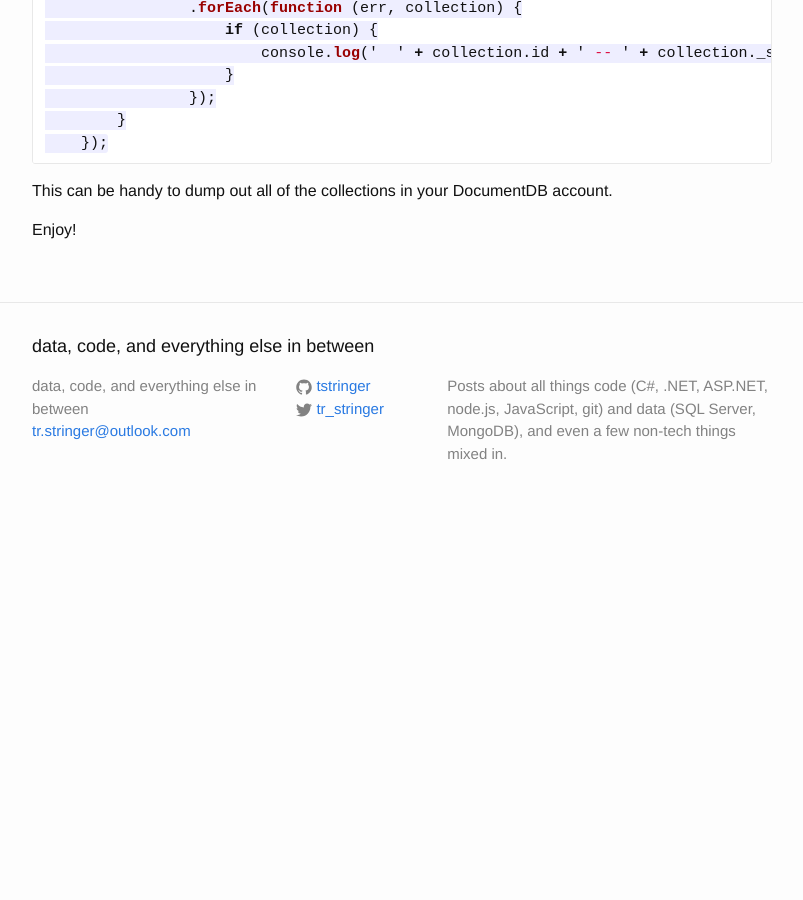
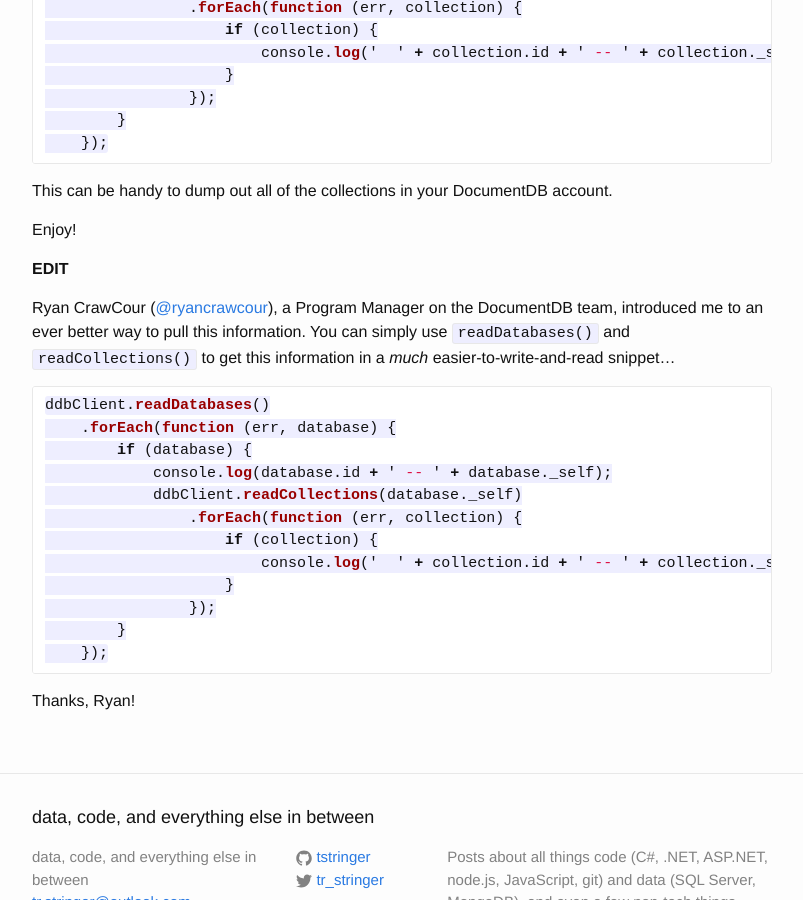
Before and after one commit to trstringer/tstringer.github.io, a Jekyll site: the page built from _posts/2015-11-06-nodejs-get-documentdb-collections.markdown, in a window 1280 px wide and 900 px high, scrolled down 588 px. Shown: the whole window, without its empty margins (238-1041 px from the left). Built offline with Jekyll 4.4.1, drawn with Linux system fonts in a browser that asks for light colours; Markdown is read by kramdown in place of the engine named in the settings; before the commit the page ends 1113 px from its top, so only the background shows below that.

Commit message:
Added better way to pull this documentdb data, credited to Ryan CrawCour (DocumentDB PM)

````diff
--- a/_posts/2015-11-06-nodejs-get-documentdb-collections.markdown
+++ b/_posts/2015-11-06-nodejs-get-documentdb-collections.markdown
@@ -30,3 +30,24 @@ ddbClient.queryDatabases('SELECT d.id, d._self FROM databases d')
 This can be handy to dump out all of the collections in your DocumentDB account.
 
 Enjoy!
+
+**EDIT**
+
+Ryan CrawCour ([@ryancrawcour](https://twitter.com/ryancrawcour)), a Program Manager on the DocumentDB team, introduced me to an ever better way to pull this information.  You can simply use `readDatabases()` and `readCollections()` to get this information in a *much* easier-to-write-and-read snippet...
+
+```javascript
+ddbClient.readDatabases()
+    .forEach(function (err, database) {
+        if (database) {
+            console.log(database.id + ' -- ' + database._self);
+            ddbClient.readCollections(database._self)
+                .forEach(function (err, collection) {
+                    if (collection) {
+                        console.log('  ' + collection.id + ' -- ' + collection._self);
+                    }
+                });
+        }
+    });
+```
+
+Thanks, Ryan!
````
Also changed, not shown: _posts/2015-11-05-nodejs-get-documentdb-databases.markdown (+15 -0 lines).
